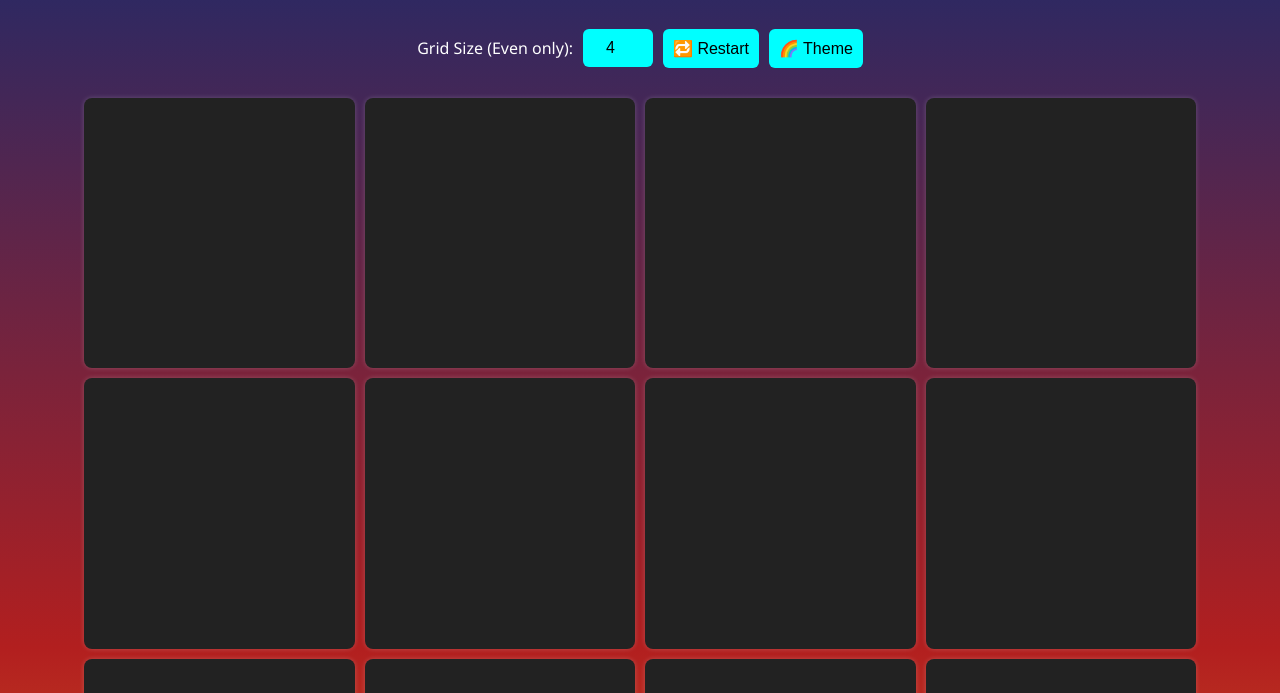
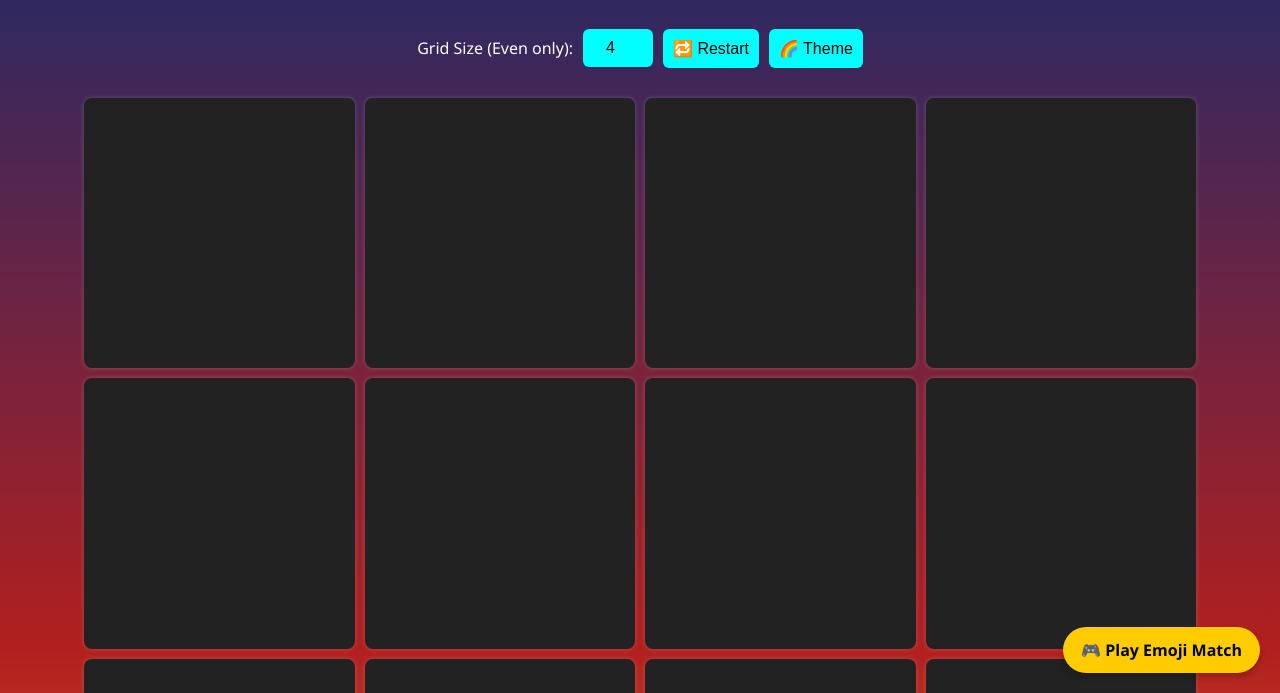
Before and after one commit to hematics43/Glowing-Tile-Match-Game, a plain HTML site: page index.html in a window 1280 px wide. Shown: the part 107-800 px from the top of the page. Drawn offline with Linux system fonts and the light colour scheme.

Commit message:
Update index.html

```diff
--- a/index.html
+++ b/index.html
@@ -5,6 +5,25 @@
   <meta name="viewport" content="width=device-width, initial-scale=1.0" />
   <title>Glowing Tile Match Game</title>
   <style>
+    .emoji-game-button {
+  position: fixed;
+  bottom: 20px;
+  right: 20px;
+  background-color: #ffcc00;
+  color: #000;
+  padding: 12px 18px;
+  border-radius: 30px;
+  font-weight: bold;
+  text-decoration: none;
+  box-shadow: 0 4px 6px rgba(0, 0, 0, 0.2);
+  transition: background-color 0.3s ease;
+  z-index: 9999;
+}
+
+.emoji-game-button:hover {
+  background-color: #ff9900;
+}
+
     * { box-sizing: border-box; }
     body {
       margin: 0;
@@ -295,5 +314,8 @@
       updateBestScoreDisplay();
     })();
   </script>
+  <a href="https://hematics43.github.io/EMOJI-MATCH-GAME/" target="_blank" class="emoji-game-button">
+  🎮 Play Emoji Match
+</a>
 </body>
 </html>
```
